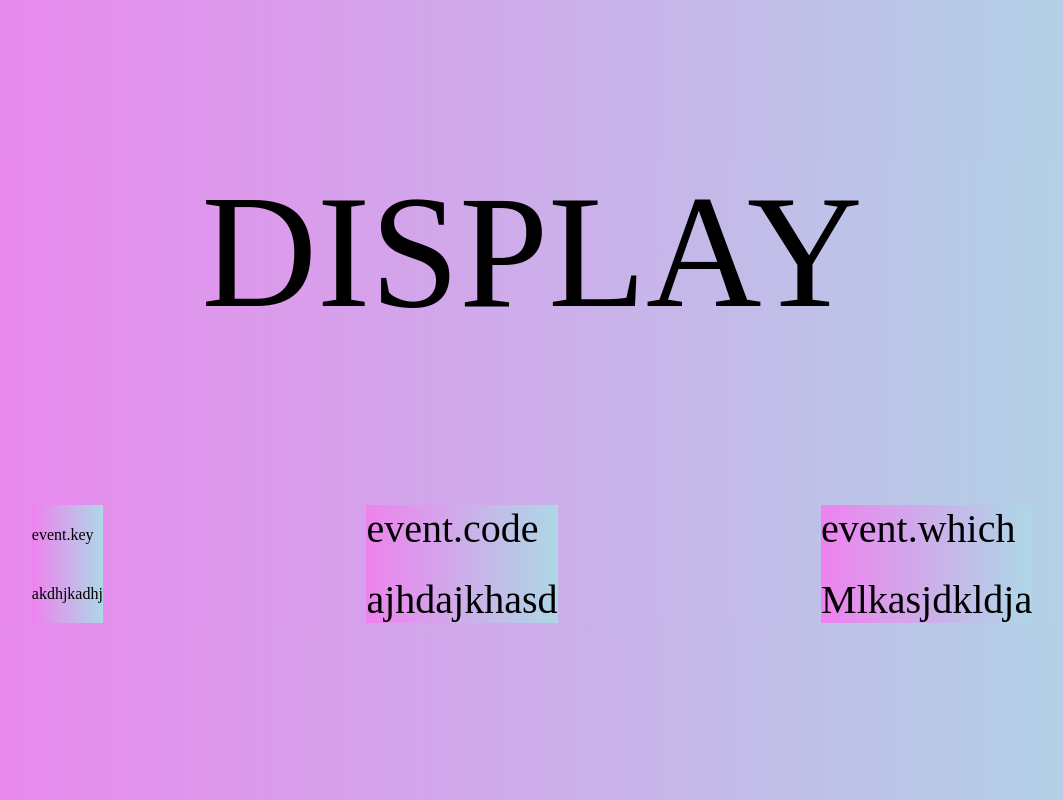
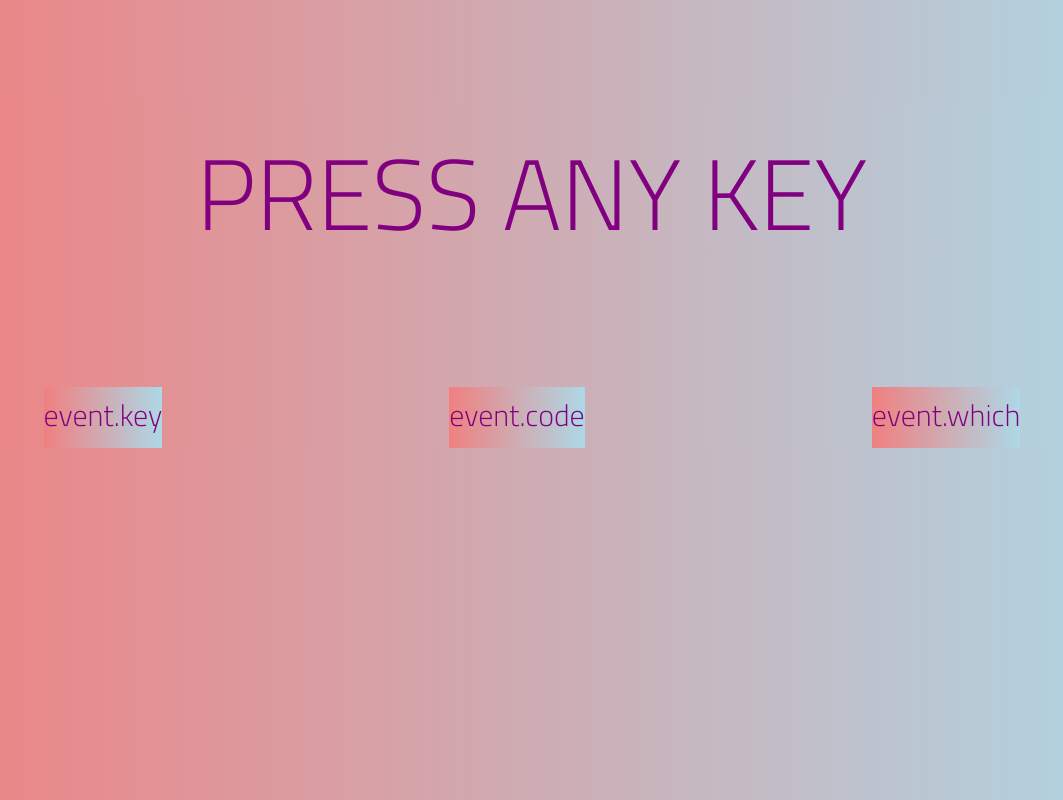
Before and after one commit to Akvile4/Key-Code, a plain HTML site: page index.html in a window 1280 px wide. Shown: the whole page, without its empty margins (108-1171 px from the left). Drawn offline with Linux system fonts and the light colour scheme.

Commit message:
second commit

```diff
--- a/app.js
+++ b/app.js
@@ -1,3 +1,11 @@
-const key = document.querySelector('.key-result');
+const keyPress = document.getElementById('keycode-display');
+const key = document.getElementById('key');
+const keyCode = document.getElementById('code');
+const keyWhich = document.getElementById('which')
 
-// key.addEventListener('keydown', ())
+document.addEventListener('keydown', (event) => {
+    key.textContent = event.key;
+    keyCode.textContent = event.code;
+    keyWhich.textContent = event.which;
+    keyPress.textContent = event.which;
+});
--- a/index.html
+++ b/index.html
@@ -7,21 +7,21 @@
 </head>
 <body>
     <div>
-        <p class='keycode-display'>DISPLAY
+        <p id='keycode-display'>PRESS ANY KEY
         </p>
     </div>
-    <div class='flex'>
-        <div class='item'>
-            <div class='key-heading'>event.key</div>
-            <div class='key-result'>akdhjkadhj</div>
+    <div id='flex'>
+        <div id='item'>
+            <div id='heading'>event.key</div>
+            <div id="key"></div>
         </div>
-        <div class='item'>
-            <div class='heading'>event.code</div>
-            <div class='result'>ajhdajkhasd</div>
+        <div id='item'>
+            <div id='heading'>event.code</div>
+            <div id='code'></div>
         </div>
-        <div class='item'>
-            <div class='heading'>event.which</div>
-            <div class='result'>Mlkasjdkldja</div>
+        <div id='item'>
+            <div id='heading'>event.which</div>
+            <div id='which'></div>
         </div>
     </div>
     <script src="app.js"></script>
--- a/styling.css
+++ b/styling.css
@@ -1,32 +1,38 @@
+@import url('https://fonts.googleapis.com/css2?family=Cairo:wght@300&display=swap');
+
 *{
-    background-image: linear-gradient(to right, violet,lightblue);
+    background-image: linear-gradient(to right, lightcoral,lightblue);
+    font-family: 'Cairo', sans-serif;
+    /* background-color: lightcoral; */
+    color: purple;
 }
+
 
 p{
     display: block;
     text-align: center;
-    font-size: 20vmin;
+    font-size: 100px;
 }
 
-.flex{
+#flex, .item{
     display: flex;
     flex-direction: row;
-    justify-content: center;
     justify-content: space-around;
+    flex-wrap: wrap;
 }
 
-.heading{
-    font-size: 5vmin;
+#heading{
+    font-size: 30px;
 }
 
-.result{
-    font-size: 5vmin;
-    margin-top: 3vmin;
-}
-
-.item{
+/* #item{
     display: flex;
     flex-direction: column;
-    justify-content: center;
     justify-content: space-around;
+} */
+
+#key, #code, #which {
+    text-align: center;
+    font-size: 30px;
+    margin-top: 5px;
 }
```
